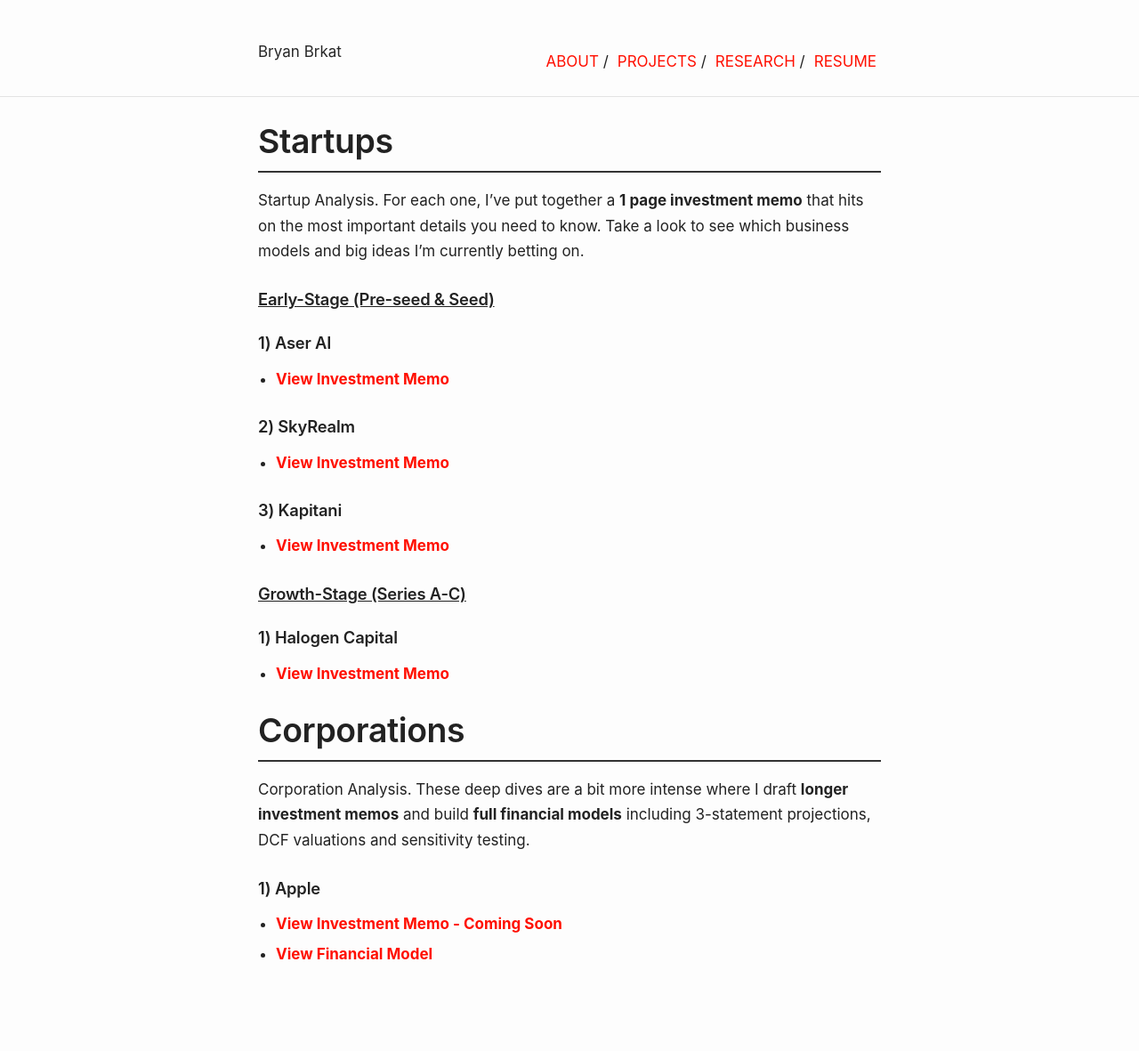
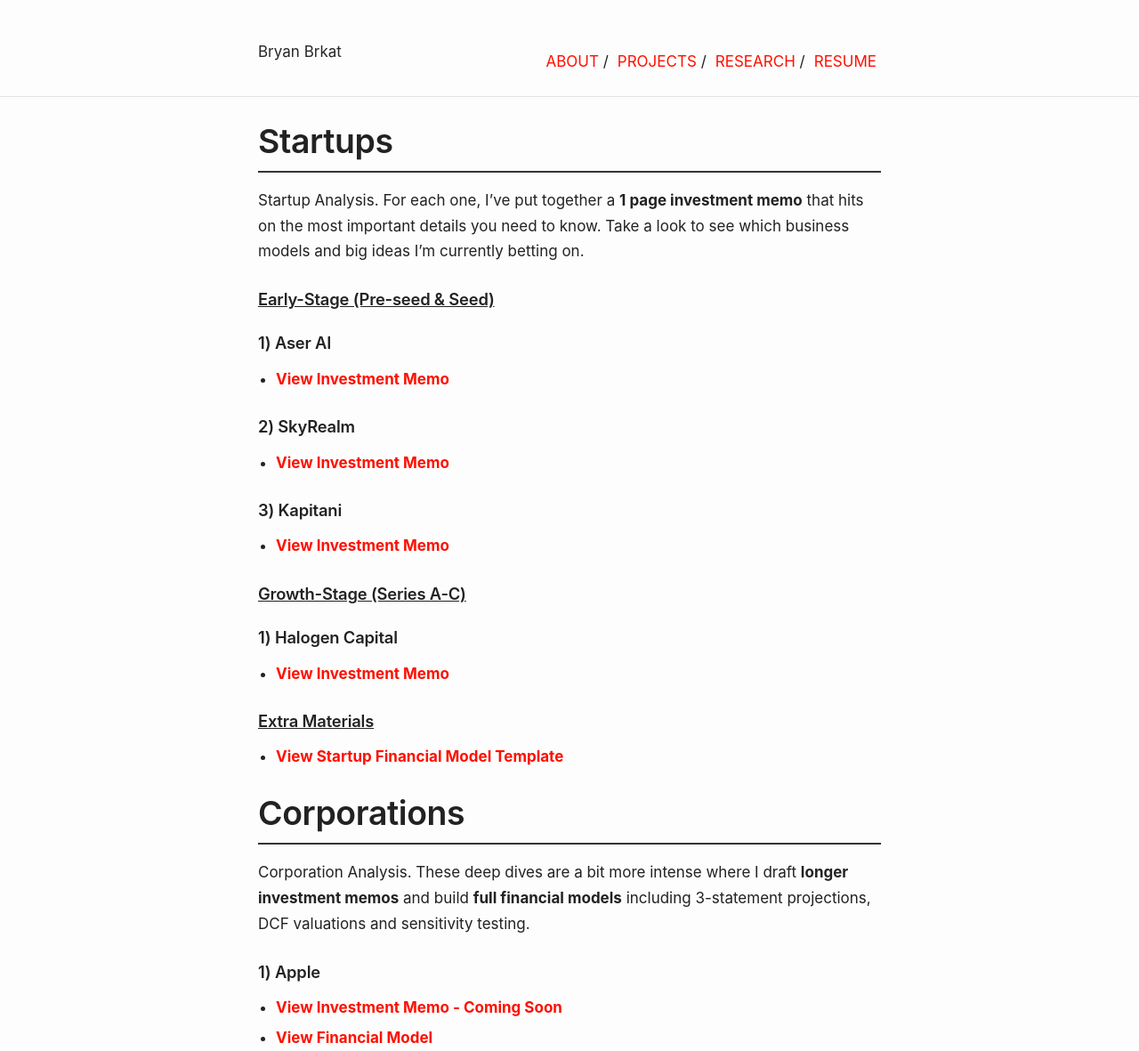
Before and after one commit to Bryan-Brkat/personal-portfolio, a Jekyll site: the page built from researchposts.md, in a window 1280 px wide. Shown: the whole page at 89% size. Built offline with Jekyll 4.4.1, drawn with Linux system fonts in a browser that asks for light colours; some web fonts are replaced; before the commit the page ends 1087 px from its top, so only the background shows below that.

Commit message:
Add startup financial model, update resume, add startup roadmap

```diff
--- a/researchposts.md
+++ b/researchposts.md
@@ -19,6 +19,10 @@ Startup Analysis. For each one, I’ve put together a **1 page investment memo**
 ## <u>Growth-Stage (Series A-C)</u>
 ## 1) Halogen Capital
 - **[View Investment Memo]({{ site.baseurl }}/Investment_Memo_HalogenCapital.pdf)**
+
+## <u>Extra Materials</u>
+- **[View Startup Financial Model Template]({{ site.baseurl }}/Startup_Valuation_Model.xlsx)**
+
 
 <!-- ## <u>Late-Stage (Pre-IPO)</u> -->
 
```
Also changed, not shown: project.md (+1 -1 lines), 2 other files.
